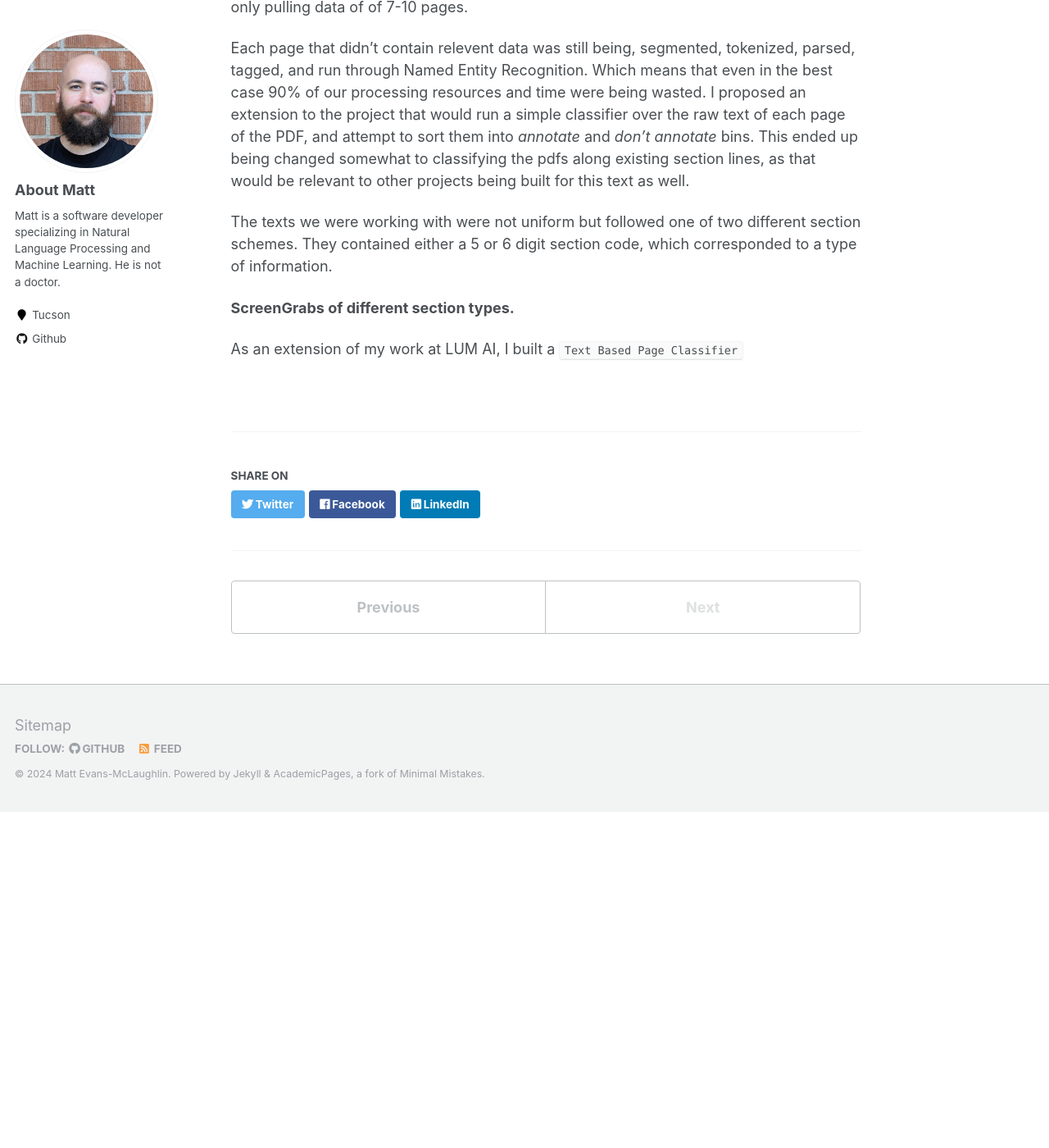
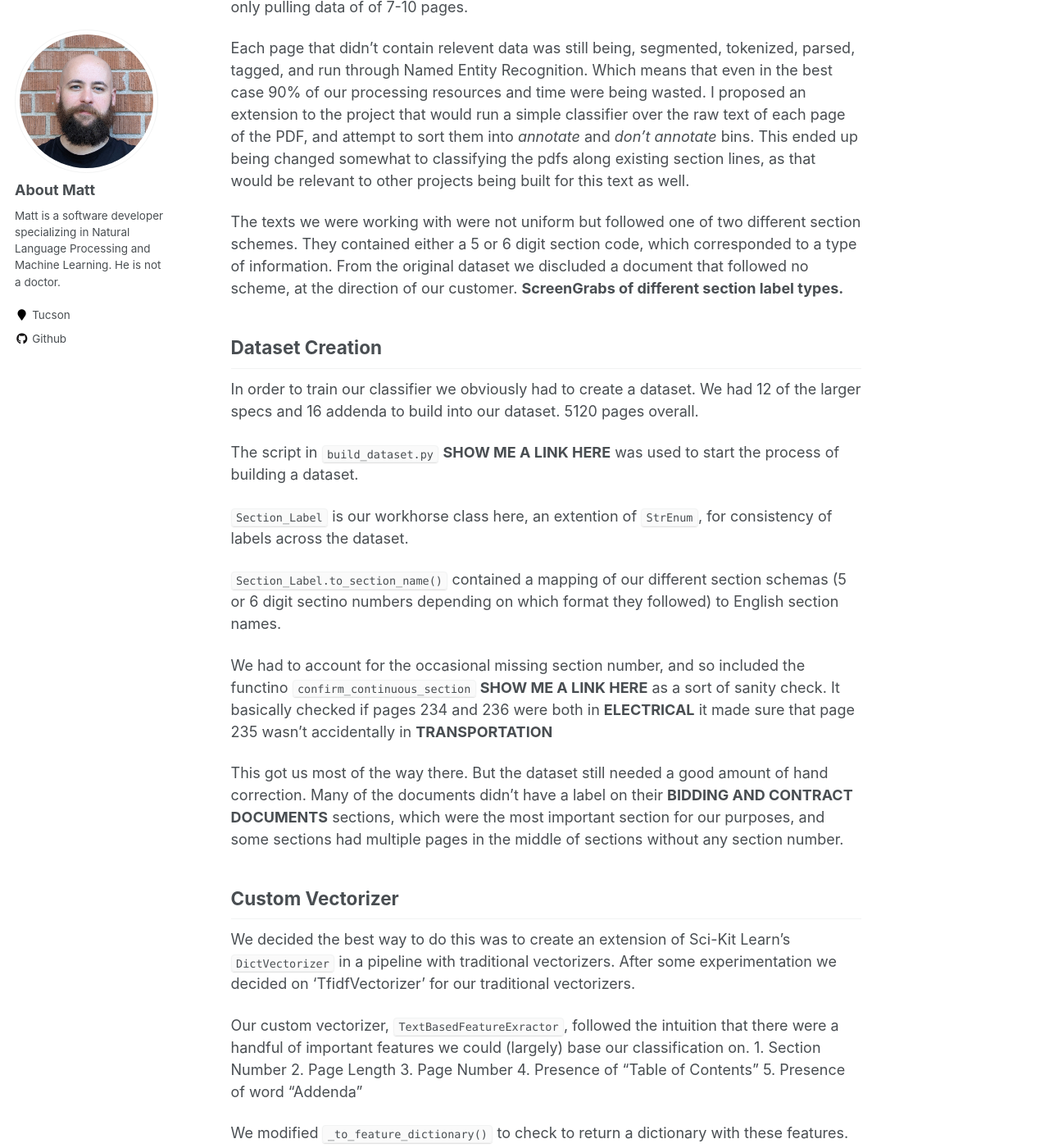
Before and after one commit to mc-wut/mc-wut.github.io, a Jekyll site: the page built from _portfolio/portfolio-2.md, in a window 1280 px wide and 1400 px high, scrolled down 410 px. Shown: the whole window at 82% size. Built offline with Jekyll 4.4.1, drawn with Linux system fonts in a browser that asks for light colours; some of the changed text lies outside the part shown.

Commit message:
- removes stub text from portfolio-1.md - additions to portfolio-2.md WIP

```diff
--- a/_portfolio/portfolio-2.md
+++ b/_portfolio/portfolio-2.md
@@ -8,8 +8,54 @@ In Spring 2024 I was working for LUM AI. Initially I was tasked with building an
 
 Each page that didn't contain relevent data was still being, segmented, tokenized, parsed, tagged, and run through Named Entity Recognition. Which means that even in the best case 90% of our processing resources and time were being wasted. I proposed an extension to the project that would run a simple classifier over the raw text of each page of the PDF, and attempt to sort them into *annotate* and *don't annotate* bins. This ended up being changed somewhat to classifying the pdfs along existing section lines, as that would be relevant to other projects being built for this text as well.
 
-The texts we were working with were not uniform but followed one of two different section schemes. They contained either a 5 or 6 digit section code, which corresponded to a type of information.
+The texts we were working with were not uniform but followed one of two different section schemes. They contained either a 5 or 6 digit section code, which corresponded to a type of information. From the original dataset we discluded a document that followed no scheme, at the direction of our customer.
+**ScreenGrabs of different section label types.**
 
-**ScreenGrabs of different section types.**
+## Dataset Creation
+In order to train our classifier we obviously had to create a dataset. We had 12 of the larger specs and 16 addenda to build into our dataset. 5120 pages overall.
 
-As an extension of my work at LUM AI, I built a `Text Based Page Classifier`
+The script in `build_dataset.py` **SHOW ME A LINK HERE** was used to start the process of building a dataset.
+
+`Section_Label` is our workhorse class here, an extention of `StrEnum`, for consistency of labels across the dataset.
+
+`Section_Label.to_section_name()` contained a mapping of our different section schemas (5 or 6 digit sectino numbers depending on which format they followed) to English section names.
+
+We had to account for the occasional missing section number, and so included the functino `confirm_continuous_section` **SHOW ME A LINK HERE** as a sort of sanity check. It basically checked if pages 234 and 236 were both in **ELECTRICAL** it made sure that page 235 wasn't accidentally in **TRANSPORTATION**
+
+This got us most of the way there. But the dataset still needed a good amount of hand correction. Many of the documents didn't have a label on their **BIDDING AND CONTRACT DOCUMENTS** sections, which were the most important section for our purposes, and some sections had multiple pages in the middle of sections without any section number.
+
+## Custom Vectorizer
+We decided the best way to do this was to create an extension of Sci-Kit Learn's `DictVectorizer` in a pipeline with traditional vectorizers. After some experimentation we decided on 'TfidfVectorizer' for our traditional vectorizers.
+
+Our custom vectorizer, `TextBasedFeatureExractor`, followed the intuition that there were a handful of important features we could (largely) base our classification on.
+    1. Section Number
+    2. Page Length
+    3. Page Number
+    4. Presence of "Table of Contents"
+    5. Presence of word "Addenda"
+
+We modified `_to_feature_dictionary()` to check to return a dictionary with these features.
+**shortened code snippet from `_to_feature_dictionary()`**
+
+The key helper functions here are:
+
+`check_page_length()` This was really good for helping with occassional blank pages,   "This page intentionaly left blank" pages, and cover pages, which tend to have few characters, but a lot of pertinent extractions.
+
+`check_addendum()` Which uses a Regex to check for addend* in the header and footer. This one was pretty productive, but probably produced the most cloudy signal. A few times in the dataset it produced false positives.
+
+`check_table_of_contents()` Which uses a Regex to check for a "Table of Contents " or "TOC" label.
+
+`check_section_num()` is the star here and takes a section number and the page of text and checks if they match.
+
+The compiled dictionary is then transformed.
+
+## Pipeline
+Our pipeline is housed in `TextBasedPageClassifer`. It is highly parameterized as that allowed us more ease of testing.
+
+## Results
+Dig into TextBasedPageClassifier_log.txt for this section. Highlight difference between page number results and non-page number results.
+
+## Issues
+The main issue with the approach that was used here is that the Contract Documents section ended up being huge in a number of cases. The Contract Documents section also often held a lot of our extractions. The classifier was still successful and useful. But I do wonder about the efficacy of building out a completely different dataset where we only highlighted pages that contained our target extractions.
+
+This approach would create a kind of interesting logical loop. The ODIN system matches on certain phrase structure, and then if it worked the classifier would end up searching for those same phrase structures.
```
Also changed, not shown: _portfolio/portfolio-1.md (+0 -19 lines).
